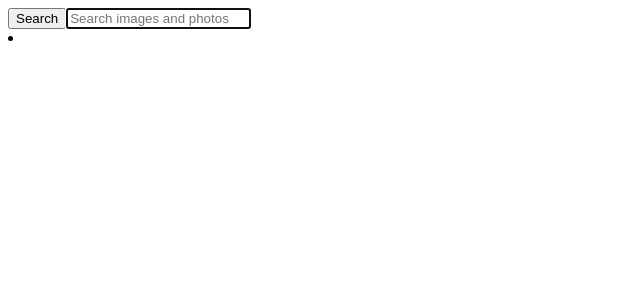
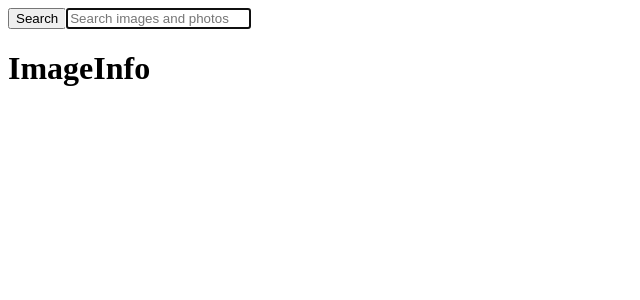
Before and after one commit to Alex-BC/goit-react-hw-03-image-finder, a React (Create React App) app: page / in a window 1280 px wide. Shown: the top 300 px of the page, without its empty margins (0-640 px from the left). Built offline with nearby package versions, Linux system fonts and the light colour scheme.

Commit message:
add fetch

```diff
--- a/src/components/ImageGalleryItem/ImageGalleryItem.jsx
+++ b/src/components/ImageGalleryItem/ImageGalleryItem.jsx
@@ -1,6 +1,9 @@
 import { Component } from 'react';
 
 export default class imageGalleryItem extends Component {
+    state = {
+        image: null
+    }
 
     componentDidUpdate(prevProps, prevState) {
         const prevImage = prevProps.image;
@@ -9,15 +12,23 @@ export default class imageGalleryItem extends Component {
         if (prevImage !== nextImage) {
             console.log('изменилось название картинки');
 
-            fetch('https://pixabay.com/api/?q=yellow+flower&page=1&key=19201386-219bb908558d098454af3ef41&image_type=photo&orientation=horizontal&per_page=12')
+            fetch('https://pixabay.com/api/?q={nextImage}&page=1&key=19201386-219bb908558d098454af3ef41&image_type=photo&orientation=horizontal&per_page=12')
+                .then(res => res.json())
+                .then(image => this.setState({image}));
+
         }
     }
 
     render() {
         return (
-            <li className="ImageGalleryItem">{this.props.image}
-                <img src="" alt="" className="ImageGalleryItem-image" />
-            </li>
+            // <li className="ImageGalleryItem">{this.props.image}
+            //     <img src="" alt="" className="ImageGalleryItem-image" />
+            // </li>
+            <div>
+                <h1>ImageInfo</h1>
+                {this.state.image && <div>{this.state.image.hits[1]}</div>}
+
+            </div>
         )
     }
 }
```
